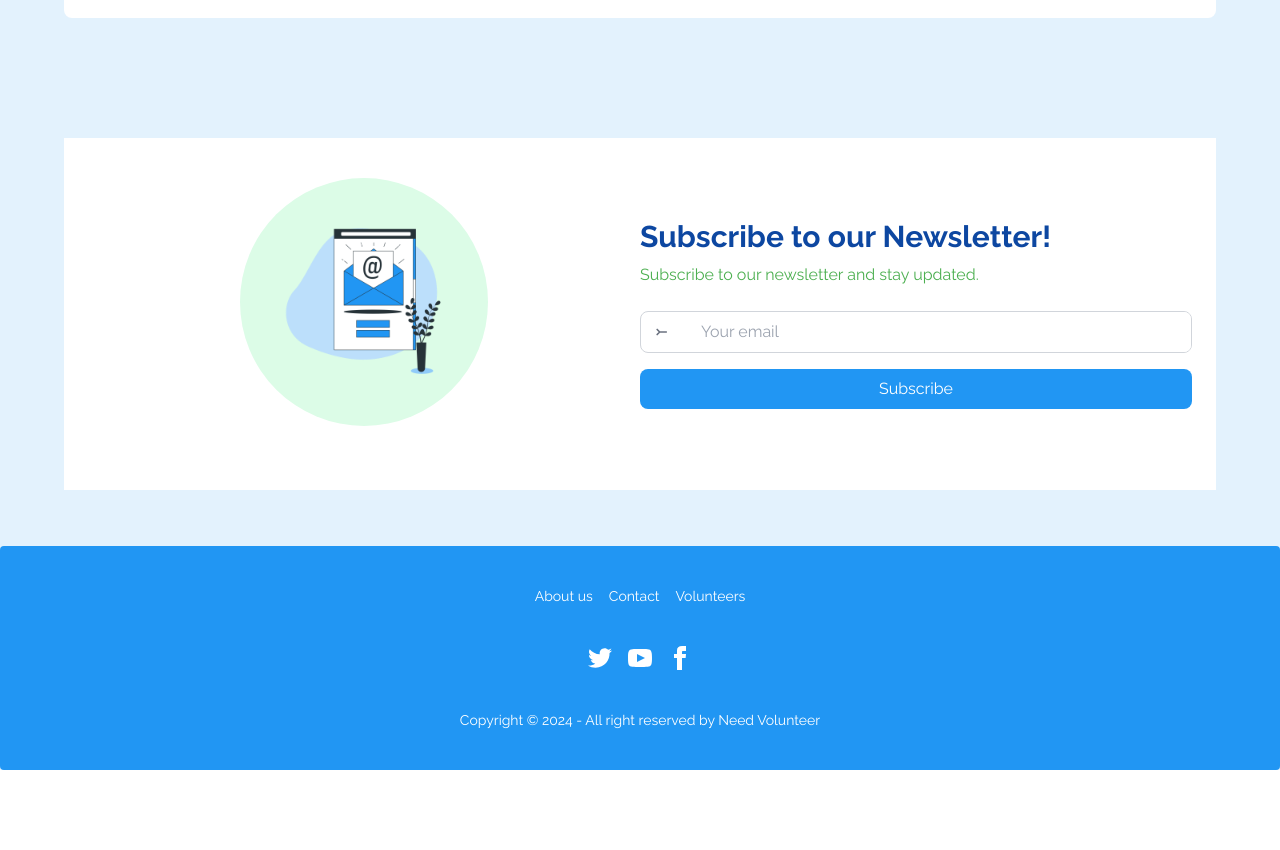
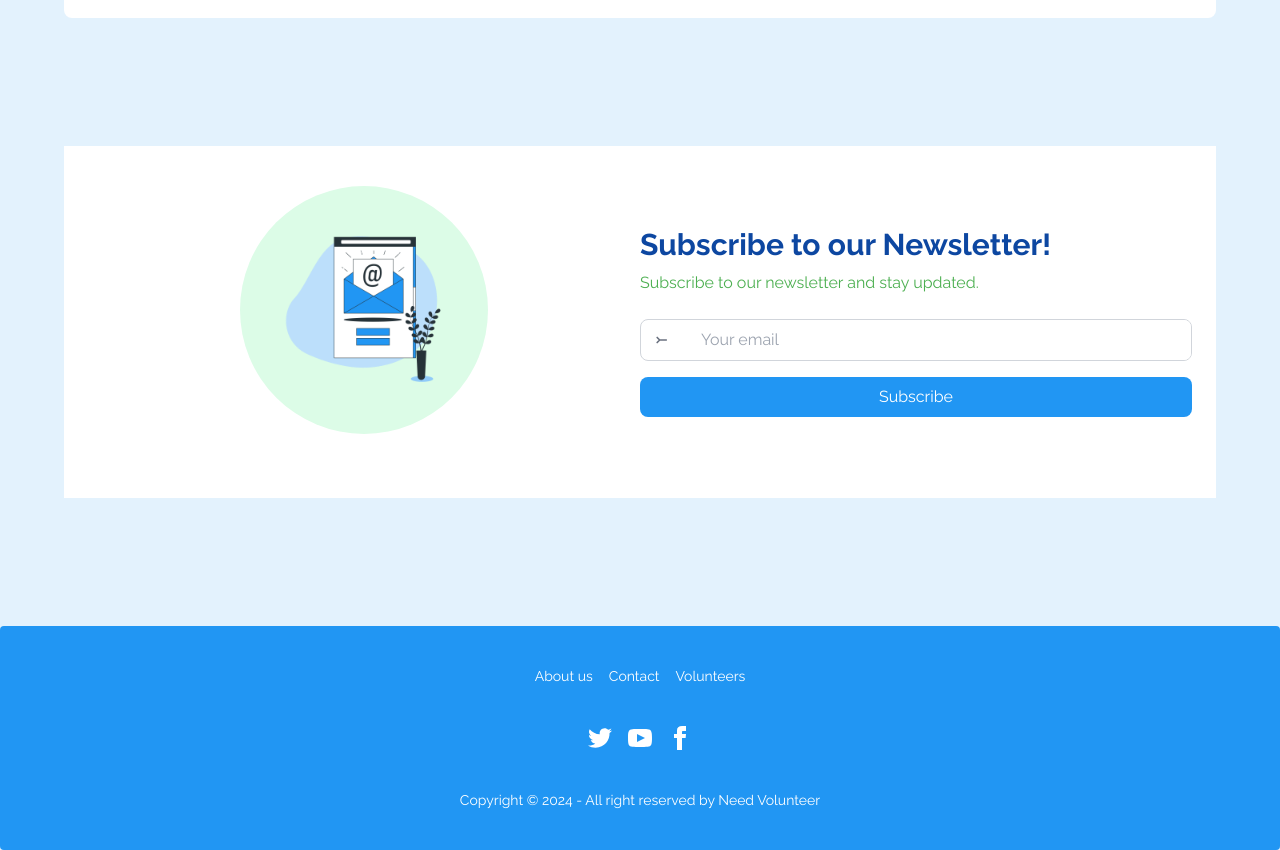
Before and after one commit to Niloy4001/Need-Volunteer, a React (Vite) app: page / in a window 1280 px wide. Shown: the part 1920-2770 px from the top of the page. Before the commit the page ends 2690 px from the top, so only its background shows below. Built offline with nearby package versions, Linux system fonts and the light colour scheme; no server answers; a web font is replaced by a local one.

Commit message:
spacing between each section has been uniformed

```diff
--- a/src/components/Footer.jsx
+++ b/src/components/Footer.jsx
@@ -2,7 +2,7 @@ import React from "react";
 
 const Footer = () => {
   return (
-    <div>
+    <div className="mt-7 md:mt-16">
       <footer className="footer footer-center bg-primary text-white  rounded p-10">
         <nav className="grid grid-flow-col gap-4">
           <p className="link link-hover">About us</p>
--- a/src/components/NewsLetter.jsx
+++ b/src/components/NewsLetter.jsx
@@ -3,7 +3,7 @@ import newsletter from '../assets/newsletter.png'
 
 const NewsLetter = () => {
   return (
-    <div className="flex items-center justify-center py-7 md:py-14 w-[90%] mx-auto">
+    <div className="flex items-center justify-center py-7 md:py-16 w-[90%] mx-auto">
       <div className="bg-white p-6  w-full grid grid-cols-1 items-center md:grid-cols-2 py-10">
         {/* left */}
         {/* Icon/Image */}
--- a/src/pages/AddPost.jsx
+++ b/src/pages/AddPost.jsx
@@ -40,7 +40,7 @@ const AddPost = () => {
       .catch(function (error) {});
   };
   return (
-    <div className="py-7 md:py-14">
+    <div className="py-7 md:py-16">
       <Helmet>
         <title>Add Post | NEED VOLUNTEER</title>
       </Helmet>
--- a/src/pages/AllPost.jsx
+++ b/src/pages/AllPost.jsx
@@ -34,7 +34,7 @@ const AllPost = () => {
       .then((data) => setPosts(data));
   }, [search]);
   return (
-    <div className="py-8 md:py-14">
+    <div className="py-8 md:py-16">
       <Helmet>
         <title>All Post | NEED VOLUNTEER</title>
       </Helmet>
--- a/src/pages/ManageMyPost.jsx
+++ b/src/pages/ManageMyPost.jsx
@@ -5,7 +5,7 @@ import { Helmet } from "react-helmet-async";
 
 const ManageMyPost = () => {
   return (
-    <div className="w-[90%] mx-auto py-8 md:py-14">
+    <div className="w-[90%] mx-auto py-8 md:py-16">
       <Helmet>
         <title>Manage my post | NEED VOLUNTEER</title>
       </Helmet>
```
